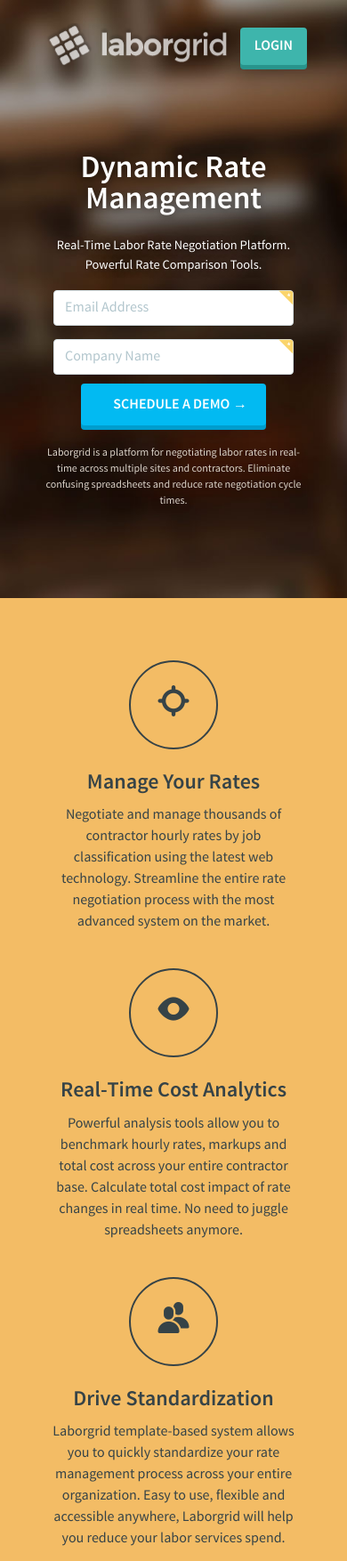
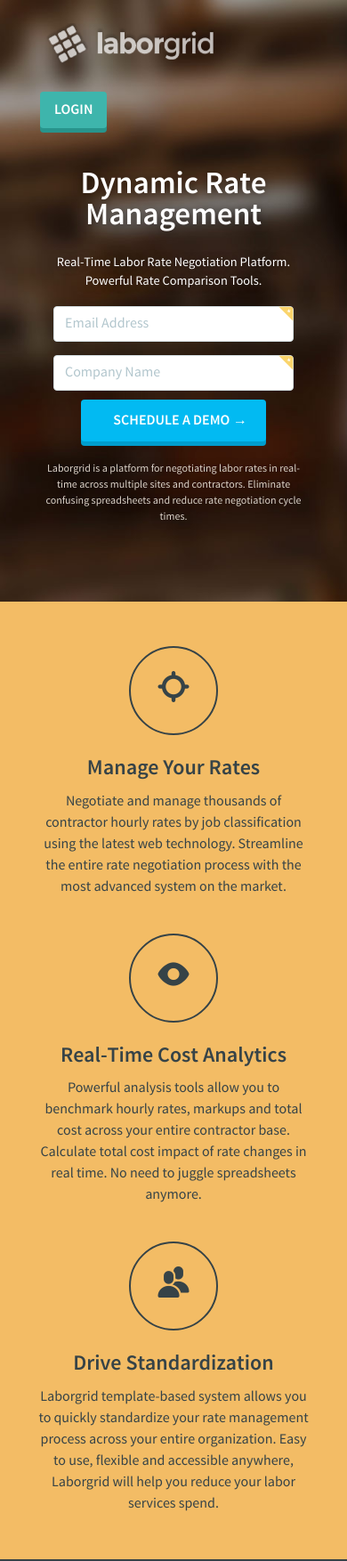
Before and after one commit to rickydavila/rickydavila.github.com, a plain HTML site: page index.html in a window 390 px wide. Shown: the top 1754 px of the page at 89% size. Drawn offline with nearby package versions, Linux system fonts and the light colour scheme; a script that the page names is missing.

Commit message:
Fixed logo issue and padding on mobile.

```diff
--- a/css/style.css
+++ b/css/style.css
@@ -50,15 +50,21 @@
 }
 
 header {
-  margin-bottom: 7rem;
+  margin-bottom: 2.0rem;
 }
 
 #logo {
   margin-top:-5px;
+  padding-right:15px;
   width: 214px;
 /*
   height: 60px;
 */
+}
+
+#login-button {
+  margin-top: 30px;
+  float: left;
 }
 
 .less-padding-right {
@@ -81,8 +87,25 @@
   display:none;
 }
 
+
+
 #services {
   background-color: #f3bc65;
+  margin: 0;
+  padding: 20px 40px 40px 40px;
+}
+
+@media (min-width: 768px) {
+  #login-button {
+    margin-top: 0;
+    float: right;
+  }
+  header {
+    margin-bottom: 7rem;
+  }
+  #services {
+    padding: 20px 80px 40px 80px;
+  }
 }
 
 .features-circle {
@@ -143,5 +166,9 @@
 }
 
 .services-container {
-  margin: 40px 40px;
+  margin: 40px 50px 40px 40px;
 }
+
+.feature {
+  max-width: 800px;
+}
--- a/index.html
+++ b/index.html
@@ -32,8 +32,8 @@
       <header>
         <div class="row">
           <div class="col-xs-12 col-sm-1"></div>
-          <div class="col-xs-6 col-sm-5"><img id="logo" src="images/laborgrid_logo_s.png" alt="Laborgrid"/></div>
-          <div class="col-xs-6 col-sm-5"><a href="http://staging.laborgrid.com" class="btn btn-success btn-embossed pull-right">Login</a></div>
+          <div class="col-xs-12 col-sm-5"><img id="logo" src="images/laborgrid_logo_s.png" alt="Laborgrid"/></div>
+          <div class="col-xs-12 col-sm-5"><a id="login-button" href="http://staging.laborgrid.com" class="btn btn-success btn-embossed">Login</a></div>
           <div class="col-xs-12 col-sm-1"></div>
         </div>
       </header>
@@ -89,11 +89,10 @@
     </div>
   </div>
 
-  <div class="container-fluid" id="services">
-    <div class="container services-container">
+  <div id="services" class="container-fluid services-container">
     <!-- Example row of columns -->
     <div class="row features">
-        <div class="col-xs-12 col-sm-4 text-center">
+      <div class="col-xs-12 col-sm-4 text-center feature">
         <div class="ss-icon features-circle animated fadeIn">
           <i class="ss-crosshair features-icon"></i>
         </div>
@@ -101,7 +100,7 @@
         <p>Negotiate and manage thousands of contractor hourly rates by job classification using the latest web technology.
           Streamline the entire rate negotiation process with the most advanced system on the market.</p>
       </div>
-        <div class="col-xs-12 col-sm-4 text-center">
+      <div class="col-xs-12 col-sm-4 text-center feature">
         <div class="single-fet animated fadeIn">
           <div class="ss-icon features-circle animated fadeIn">
             <i class="ss-view features-icon"></i>
@@ -111,7 +110,7 @@
             No need to juggle spreadsheets anymore. </p>
         </div>
       </div>
-        <div class="col-xs-12 col-sm-4 text-center">
+      <div class="col-xs-12 col-sm-4 text-center feature">
         <div class="single-fet animated fadeIn">
           <div class="ss-icon features-circle animated fadeIn">
             <i class="ss-users features-icon"></i>
@@ -123,13 +122,13 @@
       </div>
     </div>
   </div>
-  </div>
   <nav id="footer" class="navbar navbar-inverse" role="navigation">
     <div class="container-fluid">
         <ul class="nav navbar-nav">
           <li class=""><a href="#fakeLink">© 2015 Laborgrid. All rights reserved.</a></li>
         </ul>
         <!--<ul class="nav navbar-nav navbar-right navbar-icons">
+                  <li><a href="#fakeLink" class="navbar-link">Terms and Conditions</a></li>
           <li>
             <a href="#fakelink">
               <span class="ss-user"></span>
```
Lines whose indentation alone changed are shown as unchanged.
